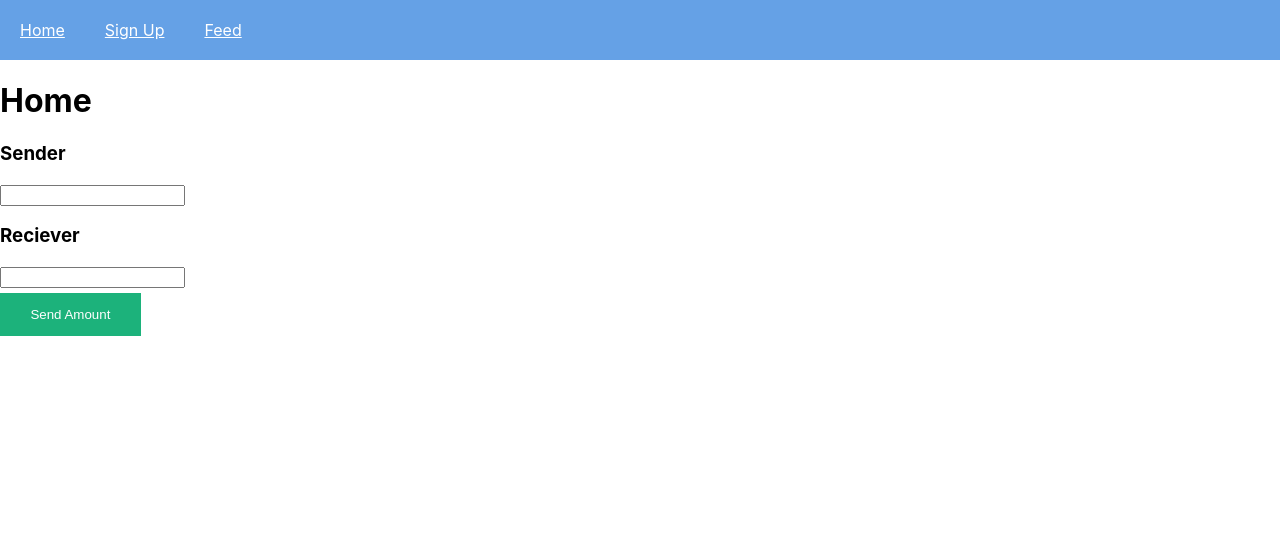
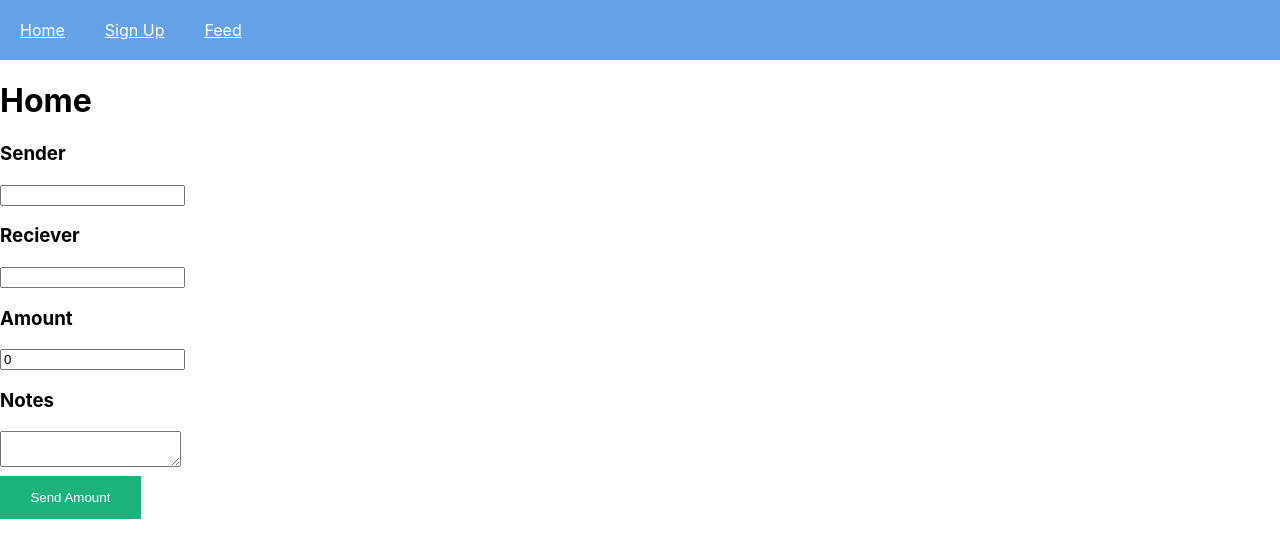
Before and after one commit to meganlew/moneyapp, a React (Create React App) app in the folder front-end/: page / in a window 1280 px wide. Shown: the top 558 px of the page. Built offline with nearby package versions, Linux system fonts and the light colour scheme.

Commit message:
added notes, still working on amount

```diff
--- a/front-end/src/Home.js
+++ b/front-end/src/Home.js
@@ -1,18 +1,25 @@
 // Step 1 import react
 import React from 'react';
+import NumberFormat from 'react-number-format';
 
 // Step 2 create a component function that returns an element
 const Home = () => {
     const [username, setUsername] = React.useState('');
     const [usernameA, setUsernameA] = React.useState('');
+    const [amount, setAmount] = React.useState(0);
+    const [text, setText] = React.useState('');
     const[result, setResult] = React.useState(null);
 
     const handleHome = () => {
        console.log(username, 'has sent money !');
        console.log(usernameA,'has recieved money !');
+       console.log(amount, 'amount has been sent !');
+       console.log('message from :', username, text);
        const body = {
          username: username,
          usernameA: usernameA,
+         amount: amount,
+         text: text,
        };
        // make an http call to java
        const settings = {
@@ -53,6 +60,17 @@ const Home = () => {
                 />
             </div>
             <div>
+                <h3>Amount</h3>
+                <input
+                value= {amount}
+                onChange = {e => setAmount(e.target.value)}
+                />
+            </div>
+            <div>
+                <h3>Notes</h3>
+                <textarea value={text} onChange={e => setText(e.target.value)}></textarea>
+            </div>
+            <div>
                 <button onClick = {handleHome}>Send Amount</button>
             </div>
             {(result !==null && result.isSuccess) && <div>{result.message}</div>}
--- a/front-end/src/SignUp.js
+++ b/front-end/src/SignUp.js
@@ -38,12 +38,14 @@ const SignUp = () => {
         <div>
             <h1>Sign Up</h1>
             <div>
+                <h3>Username</h3>
                 <input
                 value = {username}
                 onChange = {e => setUsername(e.target.value)}
                 />
             </div>
             <div>
+                <h3>Password</h3>
                 <input
                 type = "password"
                 value= {password}
```
